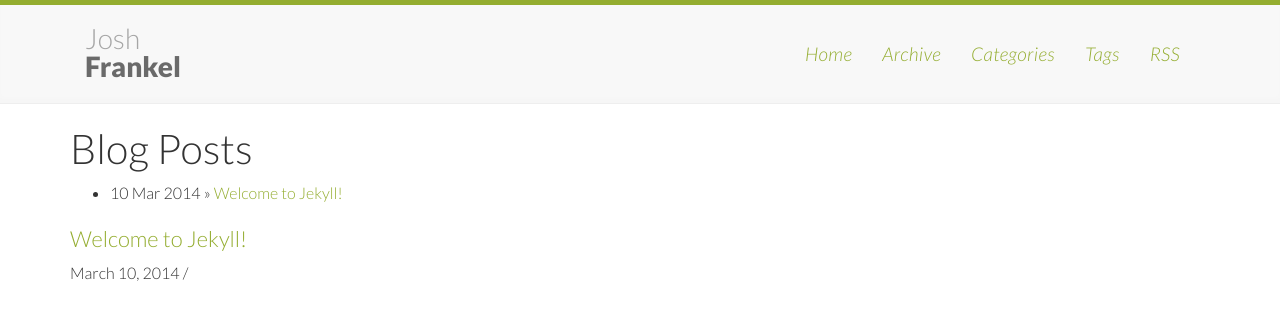
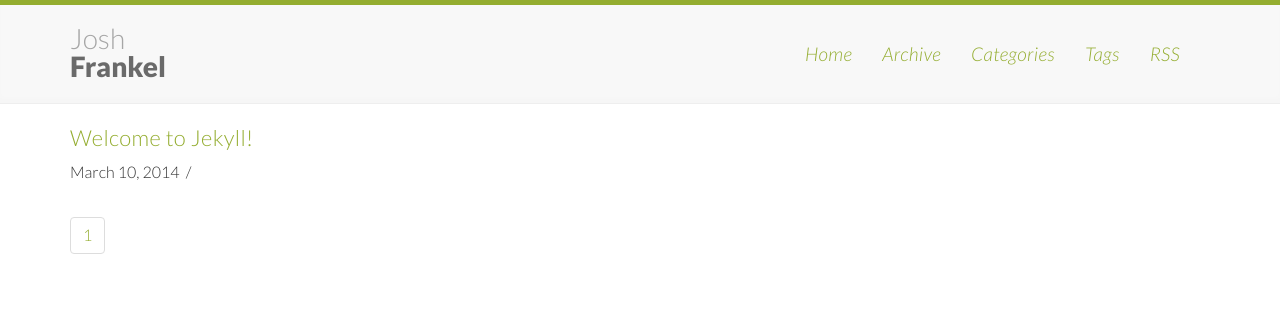
Before and after one commit to joshmfrankel/joshfrankel.me-blog-jekyll, a Jekyll site: the page built from index.html, in a window 1280 px wide. Shown: the top 320 px of the page. Built offline with Jekyll 4.4.1, drawn with Linux system fonts in a browser that asks for light colours; Markdown is read by kramdown in place of the engine named in the settings; the list of posts is cut into pages by our own code.

Commit message:
Josh: Pagination

```diff
--- a/css/_sass/_sections/_header.scss
+++ b/css/_sass/_sections/_header.scss
@@ -9,6 +9,7 @@ header {
             font-size: 28px;
             line-height: 28px;
             margin-top:5px;
+            padding-left: 0;
             strong {
                 color: $dark-gray;
                 font-weight: 800;
--- a/css/_sass/_sections/_listing.scss
+++ b/css/_sass/_sections/_listing.scss
@@ -1,5 +1,6 @@
 .post-listing {
     h2 {
         font-size: 22px;
+        letter-spacing: 0.035rem;
     }
 }
--- a/index.html
+++ b/index.html
@@ -3,22 +3,30 @@ layout: default
 title: Your New Jekyll Site
 ---
 
-<div id="home">
-    <h1>Blog Posts</h1>
-    <ul class="posts">
-        {% for post in site.posts %}
-            <li><span>{{ post.date | date_to_string }}</span> &raquo; <a href="{{ post.url }}">{{ post.title }}</a></li>
-        {% endfor %}
-    </ul>
-</div>
-
     <div class="post-listing">
-    {% for post in site.posts limit: 15 %}
+        {% for post in paginator.posts %}
             <div class="post-single">
                 <h2><a href="{{ post.url }}">{{ post.title }}</a></h2>
                 <div class="post-meta">
-                <p>{{ post.date | date: "%B %-d, %Y" }} / {{ post.tag }}</p>
+                    <p>{{ post.date | date: "%B %-d, %Y" }}&nbsp;&nbsp;/&nbsp;&nbsp;{{ post.tag }}</p>
                 </div>
             </div>
         {% endfor %}
     </div>
+
+    <!-- Pagination links -->
+    <ul class="pagination">
+        {% if paginator.page == 1 %}
+            <li><span class="active">1</span></li>
+        {% else %}
+            <li><a href="/">1</a></li>
+        {% endif %}
+
+        {% for count in (2..paginator.total_pages) %}
+            {% if count == paginator.page %}
+                <li><span class="active">{{ count }}</span></li>
+            {% else %}
+                <li><a href="/page{{ count }}">{{ count }}</a></li>
+            {% endif %}
+        {% endfor %}
+    </ul>
```
Also changed, not shown: css/styles.css. Lines whose indentation alone changed are shown as unchanged.
